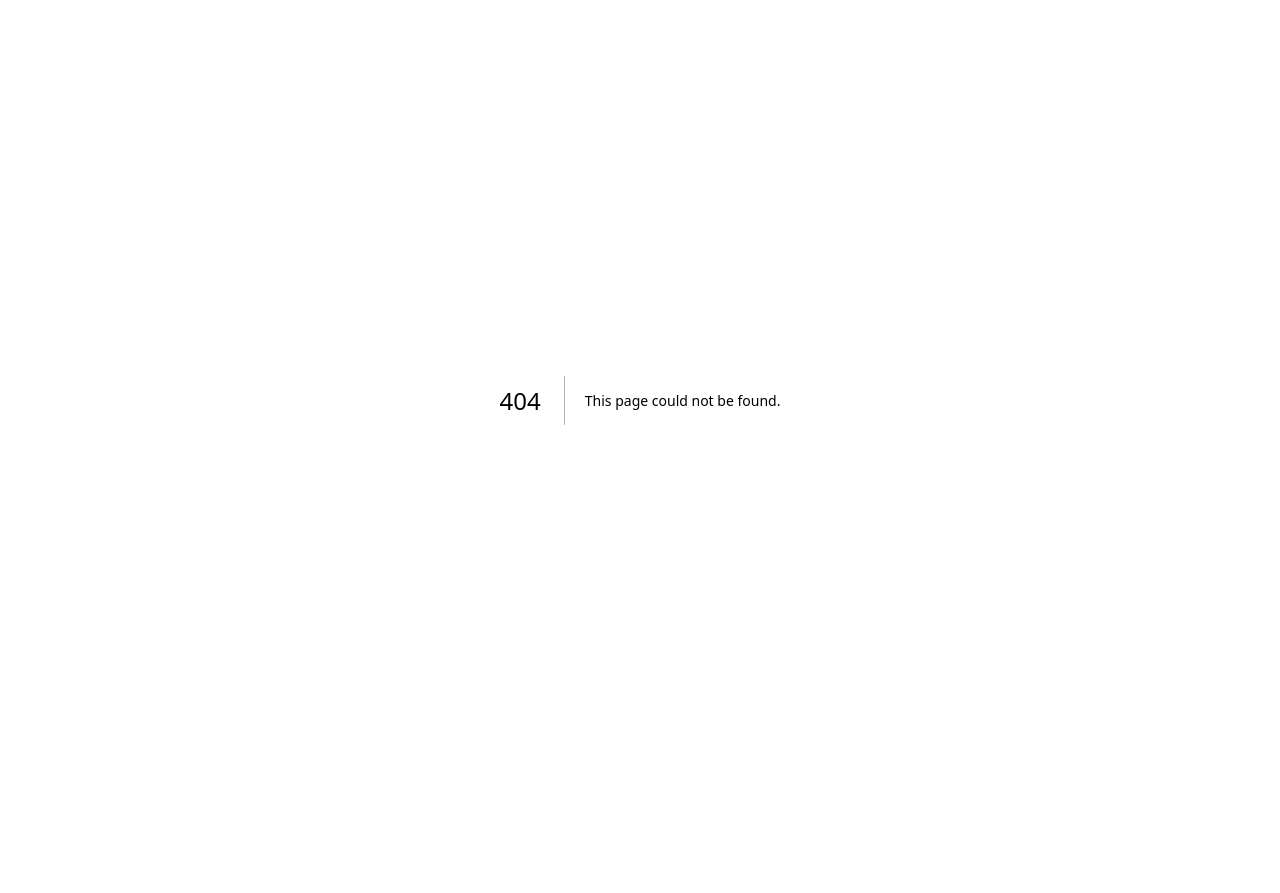
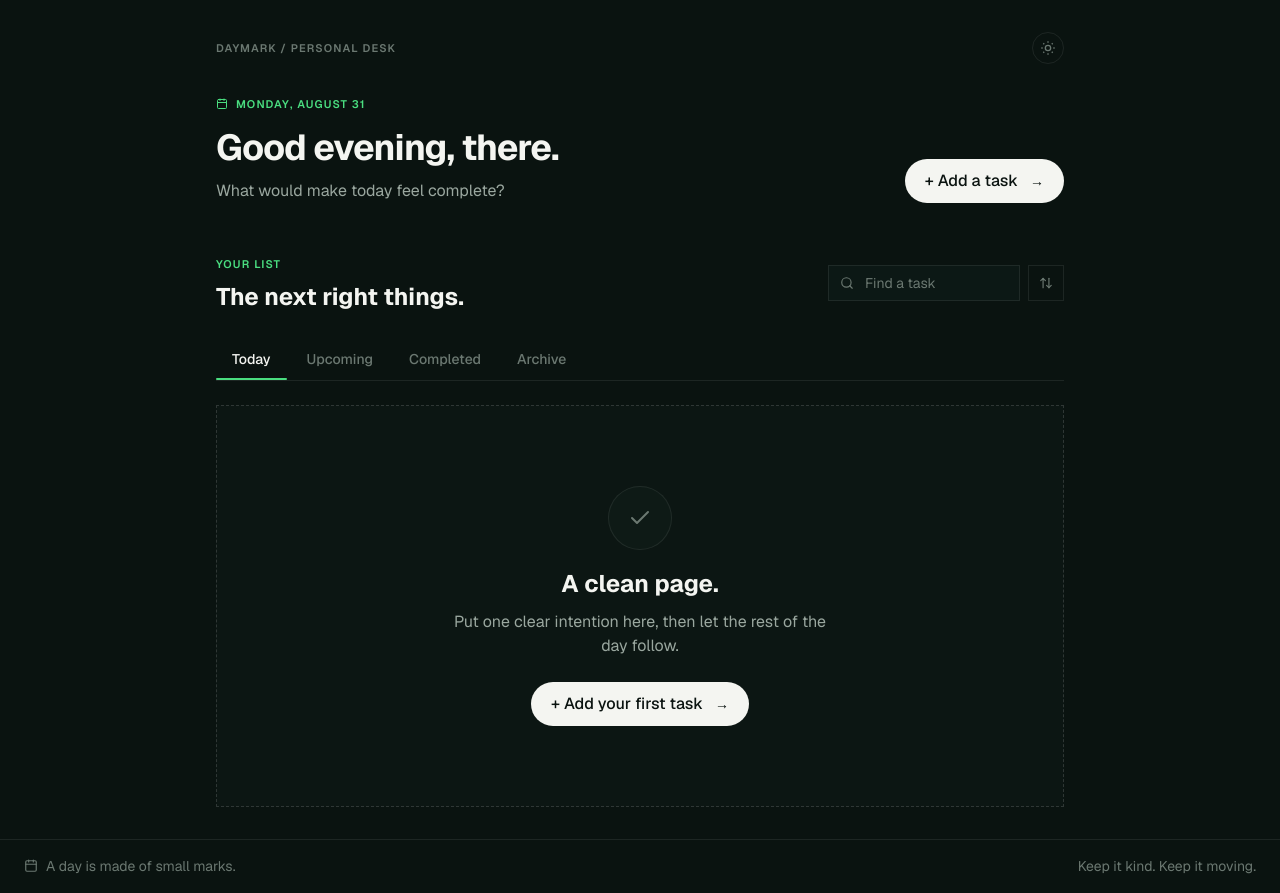
Before and after one commit to mansari40/daymarker, a Next.js app: page /desk in a window 1280 px wide. Before the commit this address had no page. Before the commit the page ends 800 px from the top, so only its background shows below. Built offline with nearby package versions, Linux system fonts and the light colour scheme; no server answers.

Commit message:
Step 7: dashboard shell (greeting, search, tabs, empty state, bottom banner)

```diff
--- /dev/null
+++ b/src/app/desk/page.tsx
@@ -0,0 +1,87 @@
+"use client";
+
+import { useState, useCallback } from "react";
+import { Check, Search, ArrowUpDown } from "lucide-react";
+import { Greeting } from "@/components/desk/Greeting";
+import { EmptyState } from "@/components/desk/EmptyState";
+import { BottomBanner } from "@/components/desk/BottomBanner";
+import { Tabs } from "@/components/ui/Tabs";
+
+const tabs = [
+  { id: "today", label: "Today", count: 0 },
+  { id: "upcoming", label: "Upcoming" },
+  { id: "completed", label: "Completed" },
+  { id: "archive", label: "Archive" },
+];
+
+export default function DeskPage() {
+  const [activeTab, setActiveTab] = useState("today");
+  const [showAddModal, setShowAddModal] = useState(false);
+  const [searchQuery, setSearchQuery] = useState("");
+
+  const handleAddTask = useCallback(() => {
+    setShowAddModal(true);
+  }, []);
+
+  return (
+    <div className="min-h-screen bg-bg-base">
+      <div className="mx-auto max-w-4xl px-6 py-8">
+        {/* Top meta row */}
+        <div className="mb-8 flex items-center justify-between">
+          <span className="text-label font-semibold uppercase tracking-widest text-text-tertiary">
+            Daymark / Personal desk
+          </span>
+          <button className="flex h-8 w-8 items-center justify-center rounded-full border border-border-subtle text-text-tertiary hover:text-text-primary transition-colors cursor-pointer">
+            <svg width="16" height="16" viewBox="0 0 24 24" fill="none" stroke="currentColor" strokeWidth="2">
+              <circle cx="12" cy="12" r="4" />
+              <path d="M12 2v2M12 20v2M4.93 4.93l1.41 1.41M17.66 17.66l1.41 1.41M2 12h2M20 12h2M6.34 17.66l-1.41 1.41M19.07 4.93l-1.41 1.41" />
+            </svg>
+          </button>
+        </div>
+
+        {/* Greeting */}
+        <Greeting onAddTask={handleAddTask} />
+
+        {/* List panel header */}
+        <div className="mt-12 flex flex-col gap-4 sm:flex-row sm:items-center sm:justify-between">
+          <div>
+            <span className="text-label font-semibold uppercase tracking-widest text-accent-400">
+              Your list
+            </span>
+            <h2 className="mt-1 text-h2 font-bold text-text-primary">
+              The next right things.
+            </h2>
+          </div>
+          <div className="flex items-center gap-2">
+            <div className="relative">
+              <Search size={14} className="absolute left-3 top-1/2 -translate-y-1/2 text-text-tertiary" />
+              <input
+                type="text"
+                placeholder="Find a task"
+                value={searchQuery}
+                onChange={(e) => setSearchQuery(e.target.value)}
+                className="h-9 w-48 rounded-[--radius-md] bg-bg-input pl-9 pr-3 text-small text-text-primary border border-border-subtle placeholder:text-text-tertiary focus:outline-none focus:border-border-accent focus:ring-1 focus:ring-border-accent transition-colors"
+              />
+            </div>
+            <button className="flex h-9 w-9 items-center justify-center rounded-[--radius-md] border border-border-subtle text-text-tertiary hover:text-text-primary transition-colors cursor-pointer">
+              <ArrowUpDown size={14} />
+            </button>
+          </div>
+        </div>
+
+        {/* Tabs */}
+        <div className="mt-6">
+          <Tabs tabs={tabs} activeTab={activeTab} onChange={setActiveTab} />
+        </div>
+
+        {/* Content area */}
+        <div className="mt-6">
+          <EmptyState onAddTask={handleAddTask} />
+        </div>
+      </div>
+
+      {/* Bottom banner */}
+      <BottomBanner />
+    </div>
+  );
+}
--- /dev/null
+++ b/src/components/desk/BottomBanner.tsx
@@ -0,0 +1,13 @@
+import { Calendar } from "lucide-react";
+
+export function BottomBanner() {
+  return (
+    <div className="flex items-center justify-between border-t border-border-subtle px-6 py-4 text-small text-text-tertiary">
+      <div className="flex items-center gap-2">
+        <Calendar size={14} />
+        <span>A day is made of small marks.</span>
+      </div>
+      <span>Keep it kind. Keep it moving.</span>
+    </div>
+  );
+}
--- /dev/null
+++ b/src/components/desk/EmptyState.tsx
@@ -0,0 +1,21 @@
+"use client";
+
+import { Check } from "lucide-react";
+import { Button } from "@/components/ui/Button";
+
+export function EmptyState({ onAddTask }: { onAddTask: () => void }) {
+  return (
+    <div className="flex flex-col items-center justify-center rounded-[--radius-lg] border border-dashed border-border-strong bg-bg-panel/50 px-6 py-20 text-center">
+      <div className="flex h-16 w-16 items-center justify-center rounded-full border border-border-subtle bg-bg-panel">
+        <Check size={24} className="text-text-tertiary" />
+      </div>
+      <h3 className="mt-4 text-h2 font-bold text-text-primary">A clean page.</h3>
+      <p className="mt-2 max-w-sm text-body text-text-secondary">
+        Put one clear intention here, then let the rest of the day follow.
+      </p>
+      <Button onClick={onAddTask} trailing className="mt-6">
+        + Add your first task
+      </Button>
+    </div>
+  );
+}
--- /dev/null
+++ b/src/components/desk/Greeting.tsx
@@ -0,0 +1,40 @@
+"use client";
+
+import { useSession } from "next-auth/react";
+import { Calendar, Moon } from "lucide-react";
+import { Button } from "@/components/ui/Button";
+
+export function Greeting({ onAddTask }: { onAddTask: () => void }) {
+  const { data: session } = useSession();
+  const now = new Date();
+  const hour = now.getHours();
+  const greeting =
+    hour < 12 ? "Good morning" : hour < 18 ? "Good afternoon" : "Good evening";
+  const firstName = session?.user?.name?.split(" ")[0] || "there";
+
+  const dateStr = now.toLocaleDateString("en-US", {
+    weekday: "long",
+    month: "long",
+    day: "numeric",
+  }).toUpperCase();
+
+  return (
+    <div className="flex flex-col gap-4 md:flex-row md:items-end md:justify-between">
+      <div>
+        <div className="flex items-center gap-2 text-label font-semibold uppercase tracking-widest text-accent-400">
+          <Calendar size={12} />
+          <span>{dateStr}</span>
+        </div>
+        <h1 className="mt-2 text-h1 font-bold tracking-tight text-text-primary">
+          {greeting}, {firstName}.
+        </h1>
+        <p className="mt-1 text-body text-text-secondary">
+          What would make today feel complete?
+        </p>
+      </div>
+      <Button onClick={onAddTask} trailing>
+        + Add a task
+      </Button>
+    </div>
+  );
+}
```
